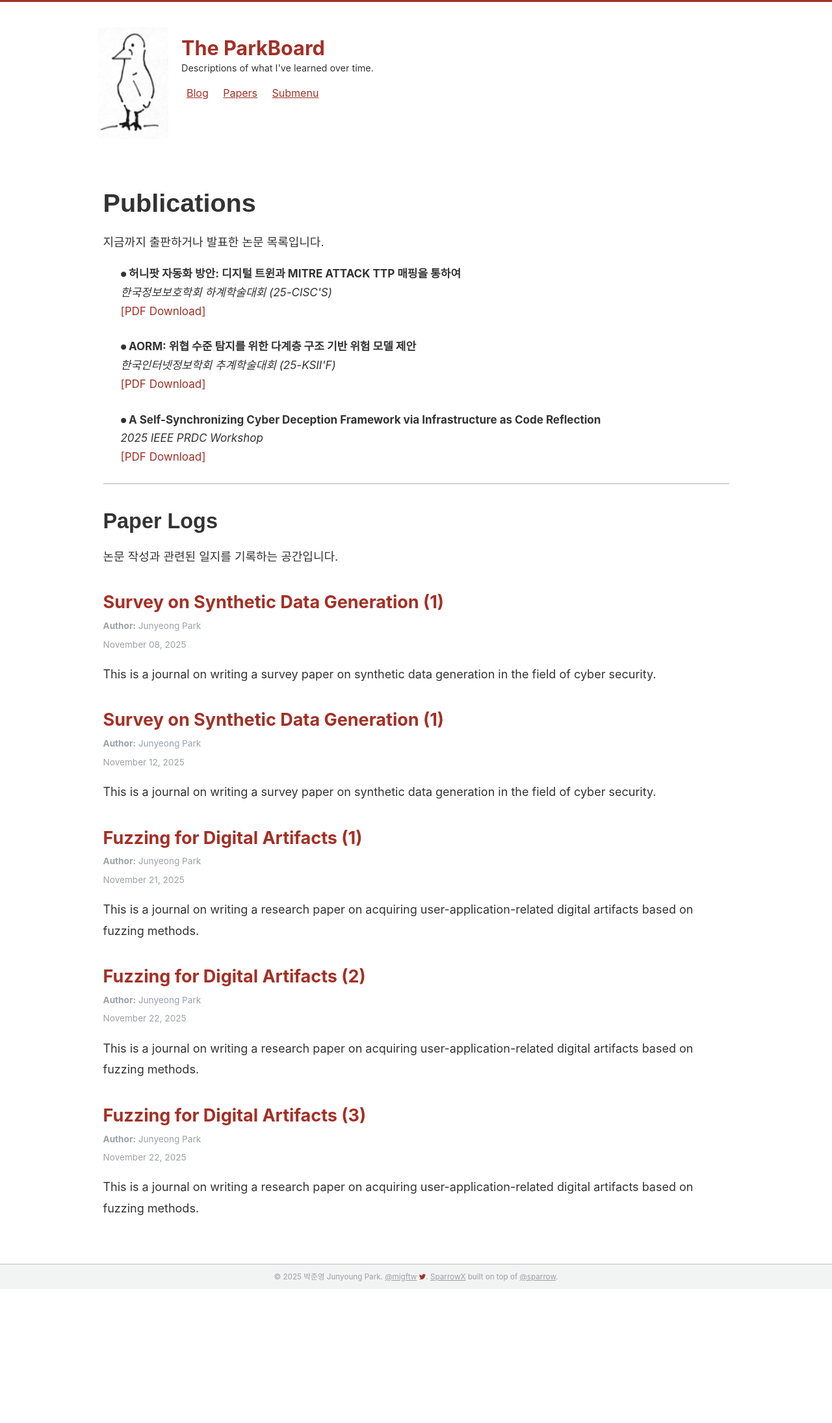
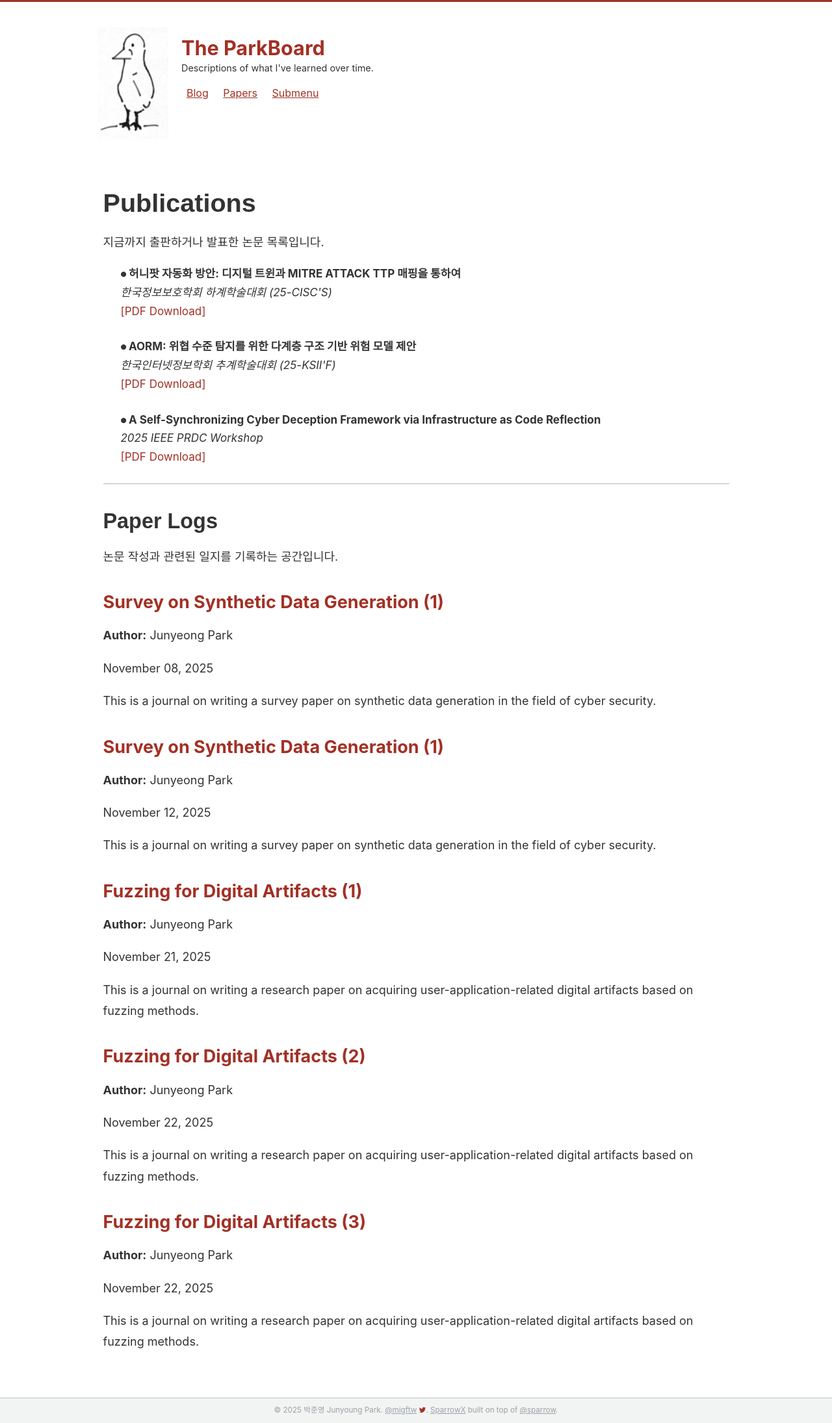
Before and after one commit to pjy010218/pjy010218.github.io, a Jekyll site: the page built from papers.md, in a window 1280 px wide. Shown: the whole page at 65% size. Built offline with Jekyll 4.4.1, drawn with Linux system fonts in a browser that asks for light colours; some web fonts are replaced; before the commit the page ends 1984 px from its top, so only the background shows below that.

Commit message:
Enhance paper entry display in papers.md

```diff
--- a/papers.md
+++ b/papers.md
@@ -28,7 +28,14 @@ permalink: /papers/
 
   <div class="posts">
     {% for post in site.papers %}
-      {% include post-entry.html %}
+          <div class="list__item">
+      <article class="page__item">
+        <h3 class="page__item-title"><a href="{{ post.url | absolute_url }}">{{ post.title | default: post.seotitle }}</a></h3>
+        {% if post.author %}<p><strong>Author:</strong> {{ post.author }}</p>{% endif %}
+        {% if post.date %}<p><time>{{ post.date | date: "%B %d, %Y" }}</time></p>{% endif %}
+        {% if post.description %}<p>{{ post.description }}</p>{% endif %}
+      </article>
+    </div>
     {% endfor %}
   </div>
 
```
